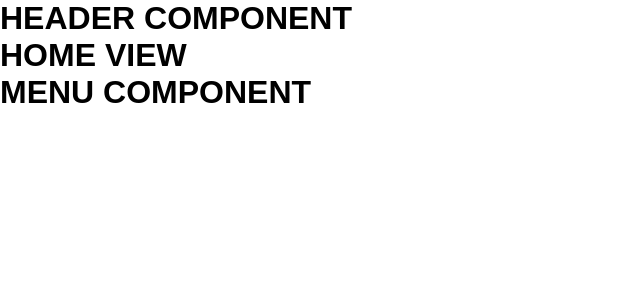
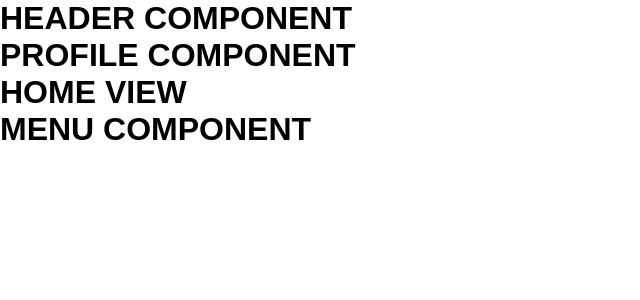
Before and after one commit to marcusviniciusmo/My_Portfolio__, a React (Vite) app in the folder frontend/: page / in a window 1280 px wide. Shown: the top 300 px of the page, without its empty margins (0-640 px from the left). Built offline with nearby package versions, Linux system fonts and the light colour scheme.

Commit message:
Profile component created

```diff
--- a/frontend/src/App.tsx
+++ b/frontend/src/App.tsx
@@ -1,13 +1,15 @@
 import { BrowserRouter } from 'react-router-dom';
 import { Router } from './routes/Router';
+import { Header } from './components/Header';
+import { Profile } from './components/Profile';
+import { Menu } from './components/Menu';
 import { GlobalStyle } from './styles/global';
-import { Header } from './components/Header';
-import { Menu } from './components/Menu';
 
 export function App() {
   return (
     <>
       <Header />
+      <Profile />
       <BrowserRouter>
         <Router />
       </BrowserRouter>
--- /dev/null
+++ b/frontend/src/components/Profile/index.tsx
@@ -0,0 +1,7 @@
+export function Profile() {
+  return (
+    <>
+      <h1>PROFILE COMPONENT</h1>
+    </>
+  );
+}
```
